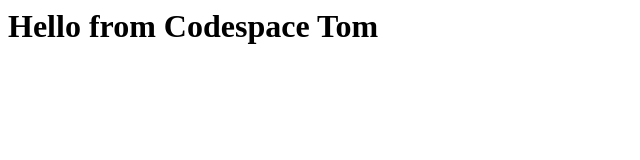
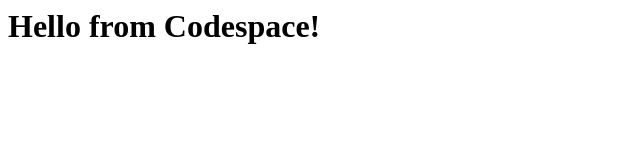
Before and after one commit to tomopala/skills-code-with-codespaces2, a plain HTML site: page index.html in a window 1280 px wide. Shown: the whole page, without its empty margins (0-640 px from the left). Drawn offline with Linux system fonts and the light colour scheme.

Commit message:
Adding hello from codespace!

```diff
--- a/index.html
+++ b/index.html
@@ -1,3 +1,3 @@
 <html>
-  <h1>Hello from Codespace Tom</h1>
+  <h1>Hello from Codespace!</h1>
 </html>
```
